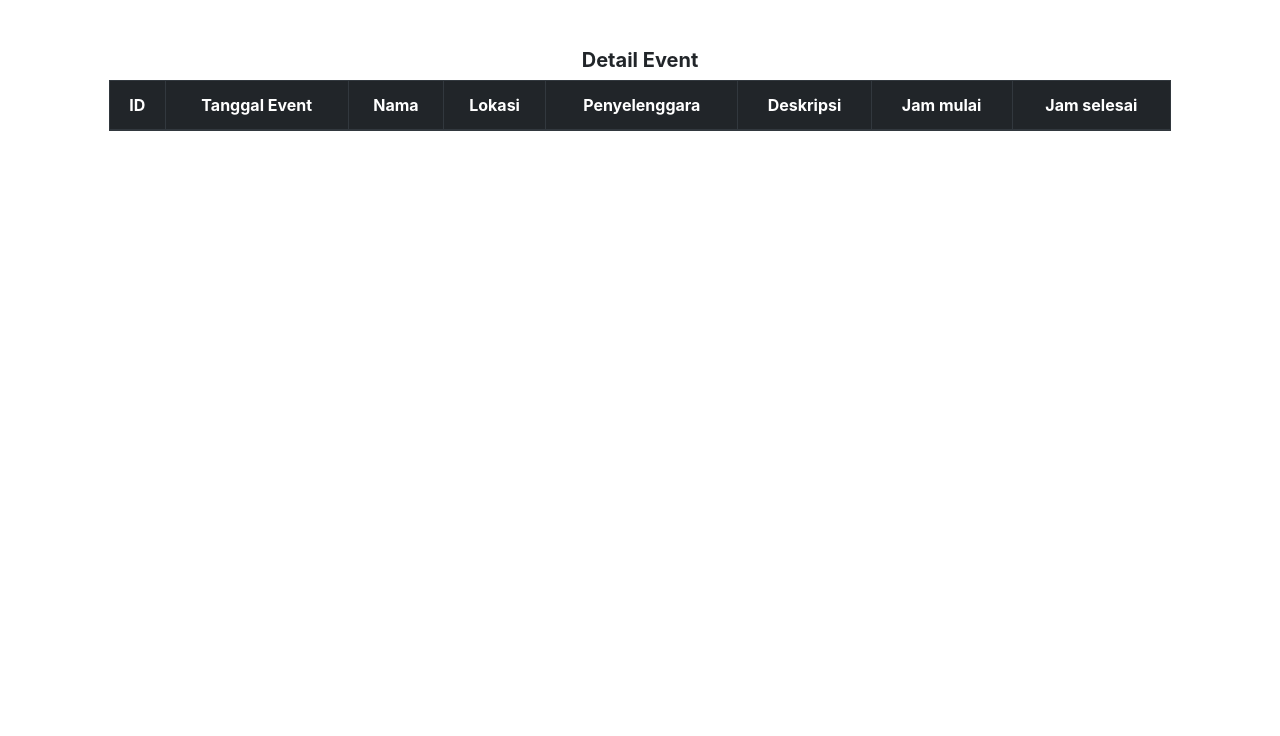
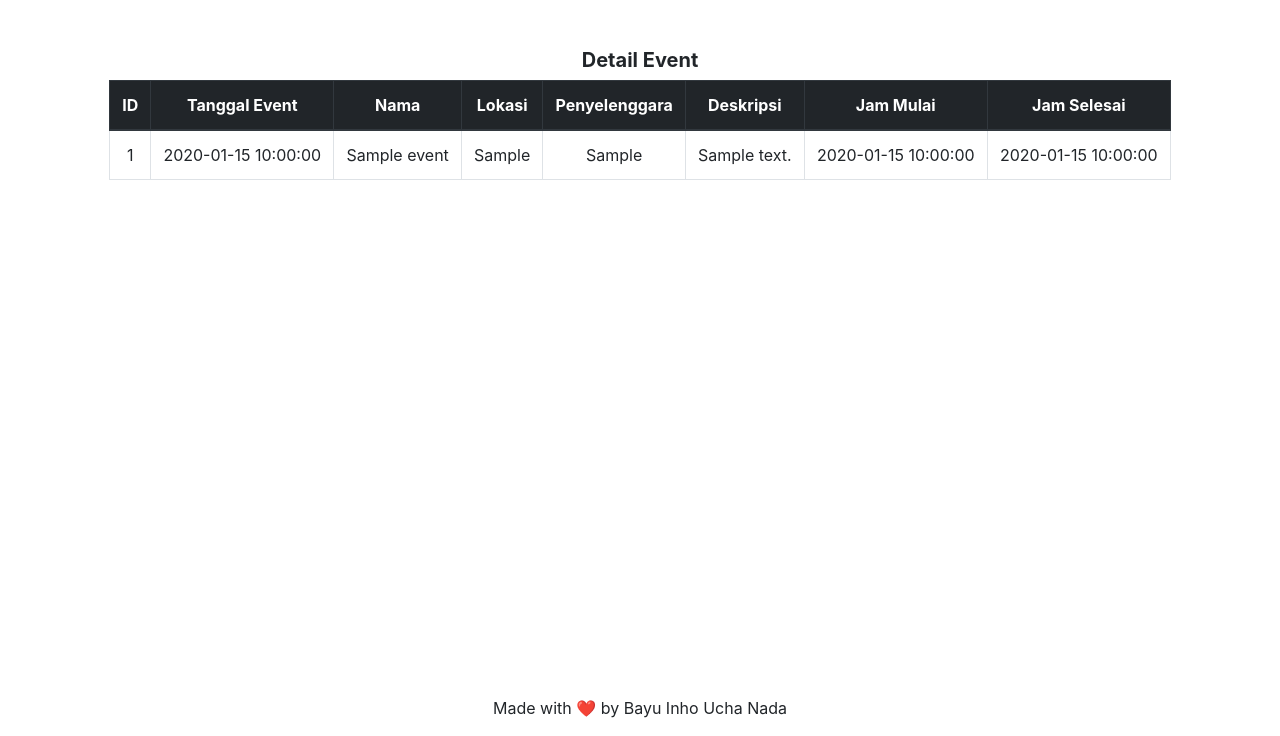
Before and after one commit to juninhopratama/event-tracker, a PHP site: page /detailevent.php?view=1 in a window 1280 px wide. Shown: the part 64-800 px from the top of the page. Run offline with PHP 8.4, Linux system fonts and the light colour scheme; tables that the repository leaves empty or names only in its code hold one stand-in row (values such as "Sample post"); data that the repository does not hold is empty; some libraries are stand-ins or nearby versions.

Commit message:
new detailevent

```diff
--- a/detailevent.php
+++ b/detailevent.php
@@ -18,7 +18,7 @@
 <!-- AWAL  -->
 <nav class="navbar navbar-expand-lg text-uppercase sticky-top" style='background-color:black'>
   <div class="container"></div>
-    <h1 class="navbar-brand js-scroll-trigger text-white"><a href="">Home</a></h1>
+    <h1 class="navbar-brand js-scroll-trigger text-white"><a href="main.php">Home</a></h1>
     </nav>
 
     <div class="row text-center pt-5">
@@ -41,8 +41,8 @@
           <th>Lokasi</th>
           <th>Penyelenggara</th>
           <th>Deskripsi</th>
-          <th>Jam mulai</th>
-          <th>Jam selesai</th>
+          <th>Jam Mulai</th>
+          <th>Jam Selesai</th>
         </tr>
       </thead>
       <tbody>
@@ -50,24 +50,26 @@
        <?php
        session_start();
        $db = mysqli_connect('35.192.174.154', 'root', 'inhoroot', 'rbpltest');
-
-
+       if(isset($_GET['view'])){
+           $id = $_GET['view'];
+           $sql = "SELECT * FROM events WHERE id=$id";
+           $result = $db->query($sql);
       if($result->num_rows > 0){
                       while($row = $result->fetch_assoc()){
                         echo
                           "<tr>
-                          <td>" . $row["ID"] . "</td>
+                          <td>" . $row["id"] . "</td>
                           <td>" . $row["date"] . "</td>
                           <td>" . $row["name"] . "</td>
                           <td>" . $row["place"] . "</td>
                           <td>" . $row["organizer"] . "</td>
-                          <td>" . $row["description"] . "</td>
-                          <td>" . $row["start"] . "</td>
-                          <td>" . $row["end"] . "</td>
+                          <td>" . $row["details"] . "</td>
+                          <td>" . $row["time_start"] . "</td>
+                          <td>" . $row["time_end"] . "</td>
                           </tr>";
                       }
                     }
-
+                }
                     ?>
       </tbody>
     </table>
@@ -76,7 +78,11 @@
   <div class="col-sm-1"></div>
 
   </div>
-
+  <nav class="navbar navbar-expand-sm fixed-bottom justify-content-center">
+        <span class="navbar-text">
+          Made with ❤️ by Bayu Inho Ucha Nada
+        </span>
+        </nav>
 <!-- AKHIR  -->
     <script src="https://code.jquery.com/jquery-3.2.1.slim.min.js" integrity="sha384-KJ3o2DKtIkvYIK3UENzmM7KCkRr/rE9/Qpg6aAZGJwFDMVNA/GpGFF93hXpG5KkN" crossorigin="anonymous"></script>
     <script src="https://cdnjs.cloudflare.com/ajax/libs/popper.js/1.12.9/umd/popper.min.js" integrity="sha384-ApNbgh9B+Y1QKtv3Rn7W3mgPxhU9K/ScQsAP7hUibX39j7fakFPskvXusvfa0b4Q" crossorigin="anonymous"></script>
```
